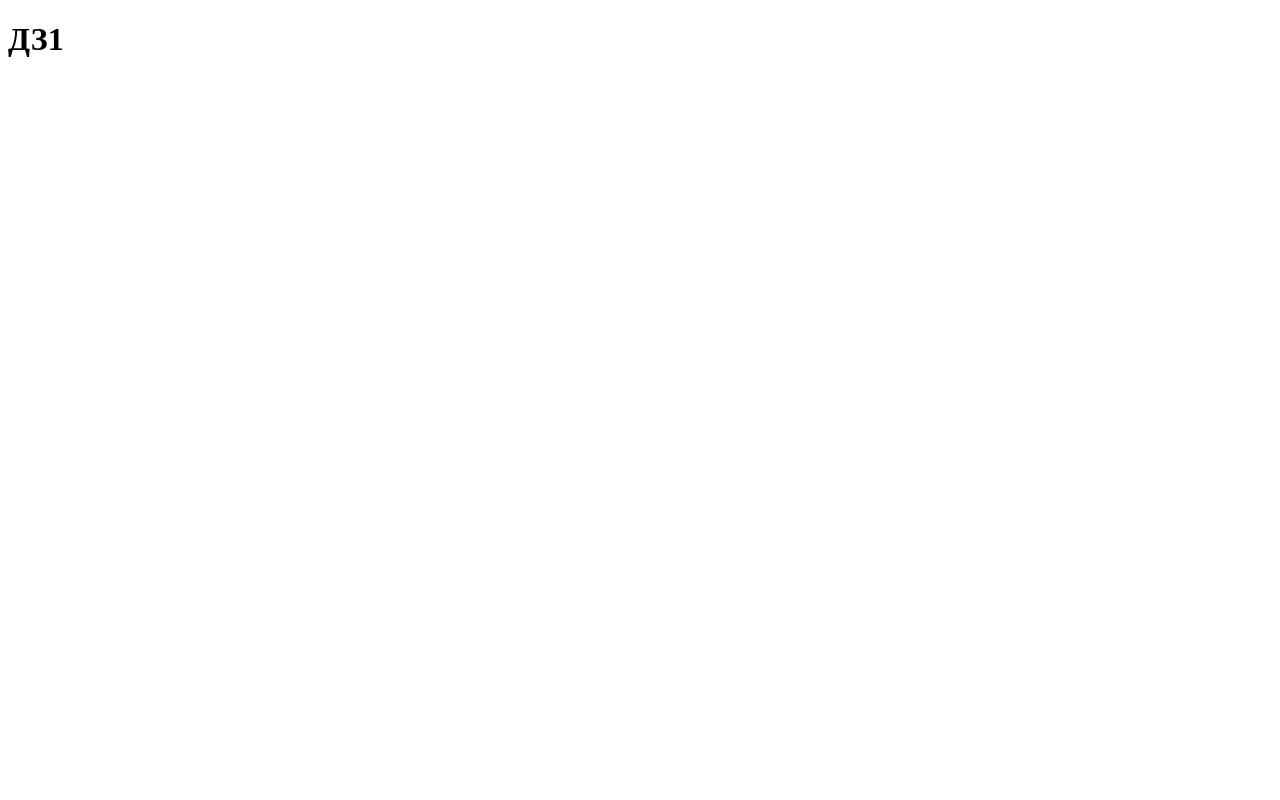
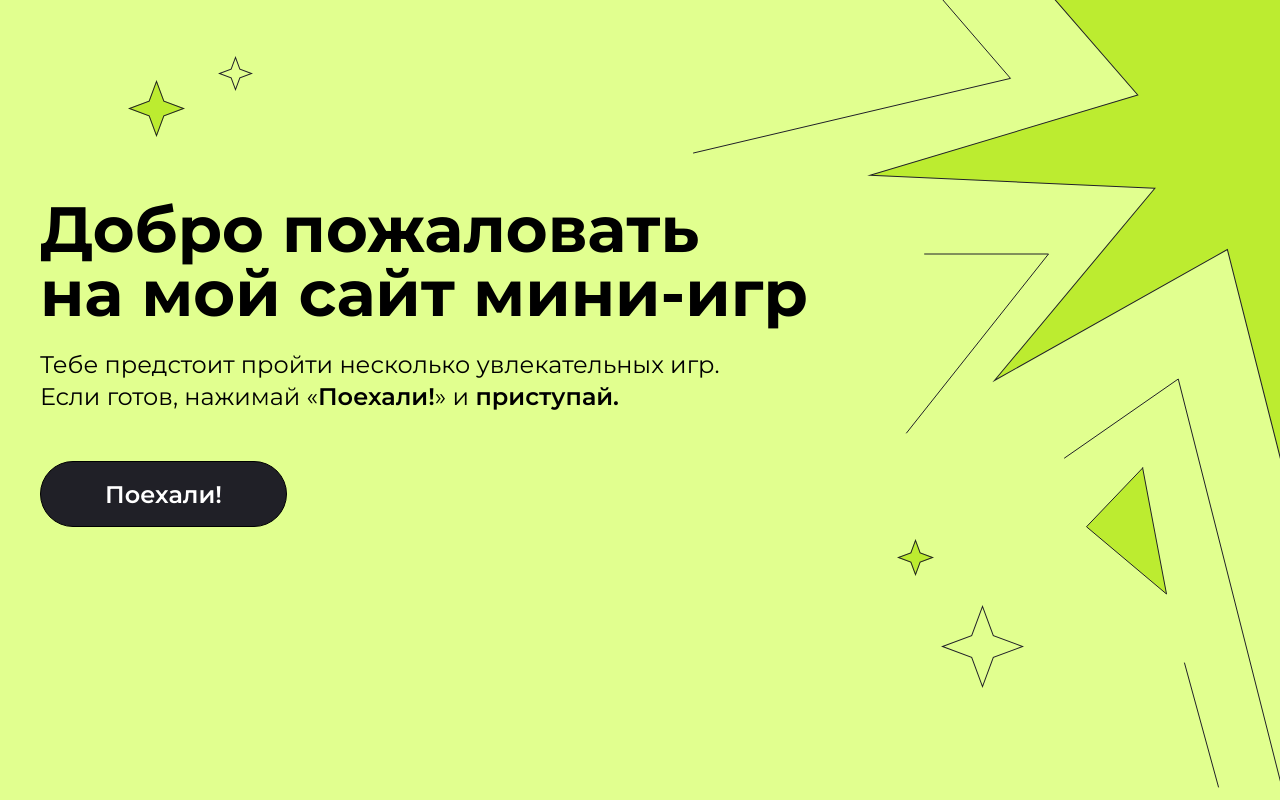
Before and after one commit to Beholderis/Beholderis.github.io, a plain HTML site: page Homework1/index.html in a window 1280 px wide. Drawn offline with Linux system fonts and the light colour scheme.

Commit message:
Создал блок "Добро пожаловать..."

```diff
--- a/Homework1/index.html
+++ b/Homework1/index.html
@@ -1,11 +1,36 @@
 <!DOCTYPE html>
 <html lang="en">
+
 <head>
     <meta charset="UTF-8">
     <meta name="viewport" content="width=device-width, initial-scale=1.0">
     <title>Document</title>
+
+    <link rel="preconnect" href="https://fonts.googleapis.com">
+    <link rel="preconnect" href="https://fonts.gstatic.com" crossorigin>
+    <link href="https://fonts.googleapis.com/css2?family=Montserrat:ital,wght@0,100..900;1,100..900&display=swap"
+        rel="stylesheet">
+    <link rel="stylesheet" href="./style.css">
 </head>
-<body>
-    <h1>ДЗ1</h1>
+
+<!--Главная страница-->
+
+<body class="body">
+    <section class="hero-page center">
+        <img src="./img/star-big.svg" class="star star-big" alt="*">
+        <img src="./img/star-2.svg" class="star star-1" alt="*">
+        <img src="./img/star-1.svg" class="star star-2" alt="*">
+        <img src="./img/star-3.svg" class="star star-3" alt="*">
+        <img src="./img/star-4.svg" class="star star-4" alt="*">
+
+        <div class="hero-page__content">
+            <h1 class="hero-page__title">Добро пожаловать<br>на мой сайт мини-игр</h1>
+            <p class="hero-page__intro">Тебе предстоит пройти несколько увлекательных игр.<br>Если готов, нажимай «<span
+                    class="bold-text">Поехали!</span>» и <span class="bold-text">приступай.</p>
+            <a class="button" href="#">Поехали!</a>
+        </div>
+    </section>
+
 </body>
+
 </html>
--- /dev/null
+++ b/Homework1/style.css
@@ -0,0 +1,124 @@
+@charset "UTF-8";
+
+body {
+    font-family: "Montserrat", "Arial";
+}
+
+input, button, a {
+    font-family: "Montserrat", "Arial";
+}
+
+* {
+    margin: 0;
+    padding: 0;
+    box-sizing: border-box;
+}
+
+.center {
+    padding-left: calc(50% - 600px);
+    padding-right: calc(50% - 600px);
+}
+
+/*Добро пожаловать*/
+.hero-page {
+    background-image: url(./img/bg-hero-page.jpg);
+    background-repeat: no-repeat;
+    background-size: cover;
+    background-position: center;
+    height: 800px;
+    position: relative;
+}
+
+.star {
+    position: absolute;
+    z-index: 1;
+}
+
+.star-big {
+    top: 0%;
+    right: 0%;
+}
+
+.star-1 {
+    top: 10%;
+    left: 10%;
+}
+
+.star-2 {
+    top: 7%;
+    left: 17%;
+}
+
+.star-3 {
+    bottom: 28%;
+    right: 27%;
+}
+
+.star-4 {
+    bottom: 14%;
+    right: 20%;
+}
+
+.hero-page__content {
+    color: black;
+    height: 358px;
+    max-width: 770px;
+    padding-top: 197px;
+}
+
+.hero-page__title {
+    max-width: 769px;
+    font-weight: 700;
+    font-style: Bold;
+    font-size: 64px;
+    line-height: 100%;
+    letter-spacing: 0px;
+    vertical-align: middle;
+}
+
+.hero-page__intro {
+    font-weight: 400;
+    font-style: Regular;
+    font-size: 24px;
+    line-height: 32px;
+    letter-spacing: 0px;
+    vertical-align: middle;
+    padding-top: 24px;
+    padding-bottom: 48px;
+}
+
+.bold-text {
+    font-weight: 600;
+    font-style: SemiBold;
+}
+
+.button {
+    display: inline-block;
+    text-decoration: none;
+    font-weight: 600;
+    font-style: SemiBold;
+    font-size: 24px;
+    line-height: 142%;
+    text-align: center;
+    background: #202027;
+    border: 1px solid black;
+    box-sizing: border-box;
+    border-radius: 60px;
+    width: 100%;
+    color: #FFFFFF;
+    transition: background-color 0.5s ease, color 0.5s ease;
+    height: 66px;
+    max-width: 247px;
+    opacity: 1;
+    gap: 10px;
+    padding-top: 16px;
+    padding-right: 28px;
+    padding-bottom: 16px;
+    padding-left: 28px;
+    cursor: pointer;
+
+    &:hover {
+        background-color: white;
+        color: black;
+    }
+}
```
Also changed, not shown: Homework1/img/bg-hero-page.jpg (added), Homework1/img/star-1.svg (added), Homework1/img/star-2.svg (added), Homework1/img/star-3.svg (added), Homework1/img/star-4.svg (added), Homework1/img/star-big.svg (added).
